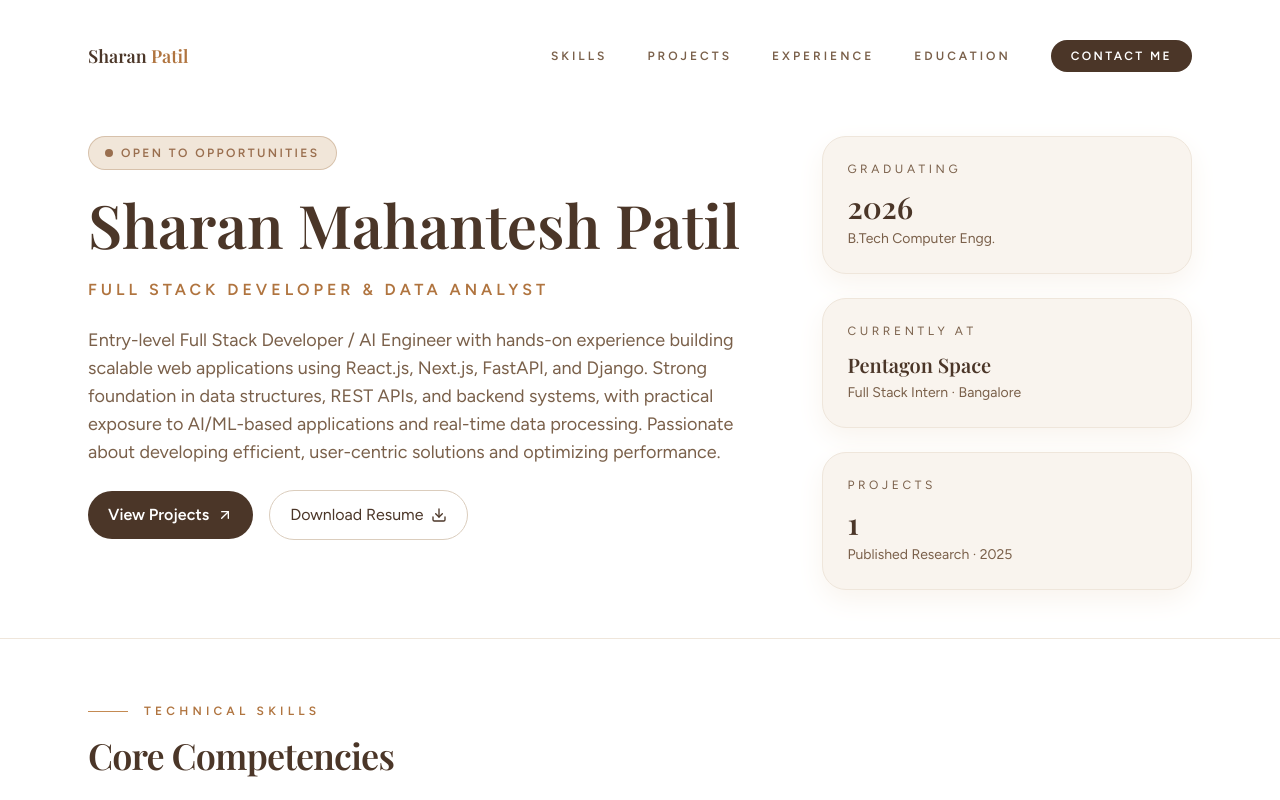
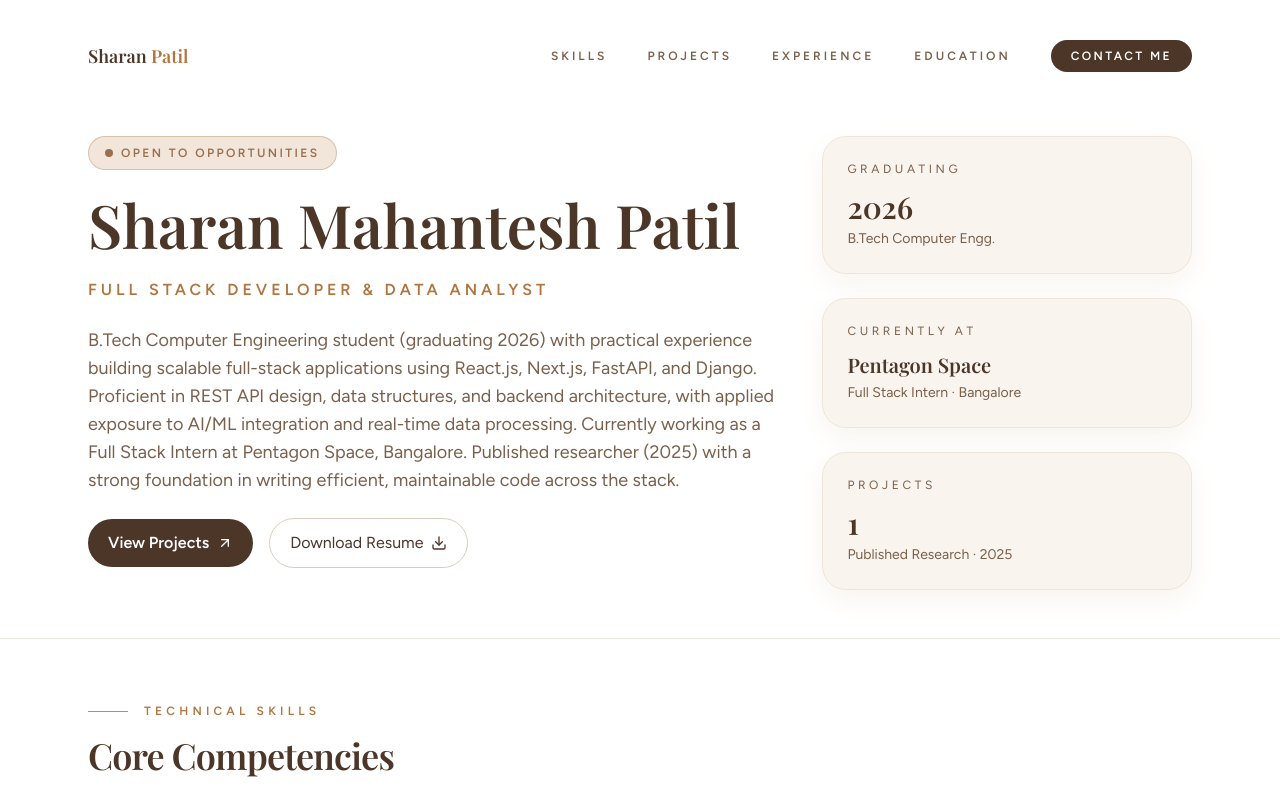
Before and after one commit to Sharan0555/Portfolio, a React (Vite) app: page / in a window 1280 px wide. Shown: the top 800 px of the page. Built offline with nearby package versions, Linux system fonts and the light colour scheme.

Commit message:
Update hero summary text

```diff
--- a/src/components/Hero.jsx
+++ b/src/components/Hero.jsx
@@ -89,13 +89,15 @@ const Hero = () => {
               variants={fadeUp}
               className="text-base text-warm-500 md:text-lg"
             >
-              Entry-level Full Stack Developer / AI Engineer with hands-on
-              experience building scalable web applications using React.js,
-              Next.js, FastAPI, and Django. Strong foundation in data
-              structures, REST APIs, and backend systems, with practical
-              exposure to AI/ML-based applications and real-time data
-              processing. Passionate about developing efficient, user-centric
-              solutions and optimizing performance.
+              B.Tech Computer Engineering student (graduating 2026) with
+              practical experience building scalable full-stack applications
+              using React.js, Next.js, FastAPI, and Django. Proficient in REST
+              API design, data structures, and backend architecture, with
+              applied exposure to AI/ML integration and real-time data
+              processing. Currently working as a Full Stack Intern at Pentagon
+              Space, Bangalore. Published researcher (2025) with a strong
+              foundation in writing efficient, maintainable code across the
+              stack.
             </motion.p>
 
             <motion.div custom={0.3} variants={fadeUp}>
```
